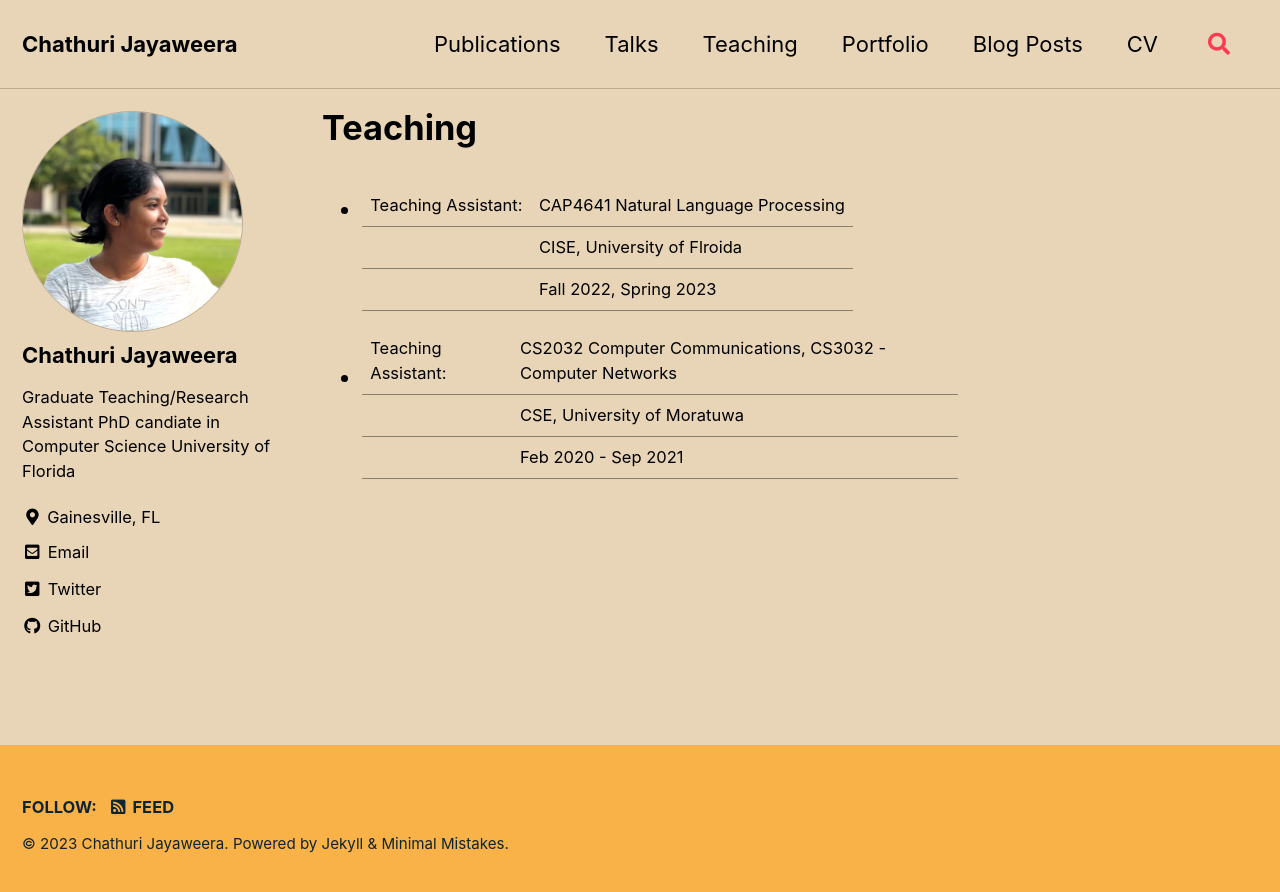
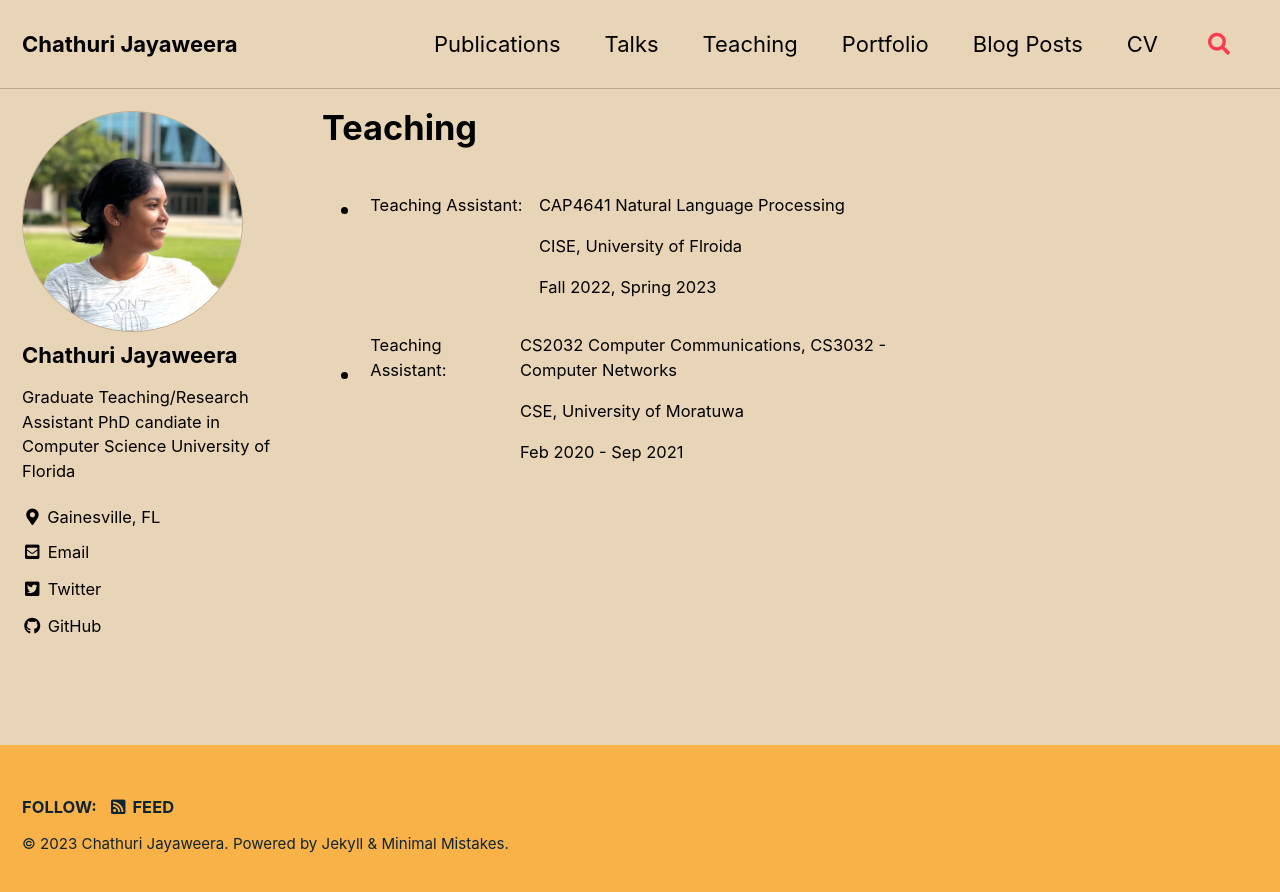
Before and after one commit to chestnutjay/chestnutjay.github.io, a Jekyll site: the page built from _pages/teaching.md, in a window 1280 px wide. Shown: the top 892 px of the page. Built offline with Jekyll 4.4.1, drawn with Linux system fonts in a browser that asks for light colours; cached includes are drawn as plain includes.

Commit message:
teaching.md table no border

```diff
--- a/_pages/teaching.md
+++ b/_pages/teaching.md
@@ -4,6 +4,11 @@ title: "Teaching"
 author_profile: true
 layout: single
 ---
+<style>
+td, th {
+   border: none!important;
+}
+</style>
 
 - Teaching Assistant: | CAP4641 Natural Language Processing
                       | CISE, University of Flroida
```
